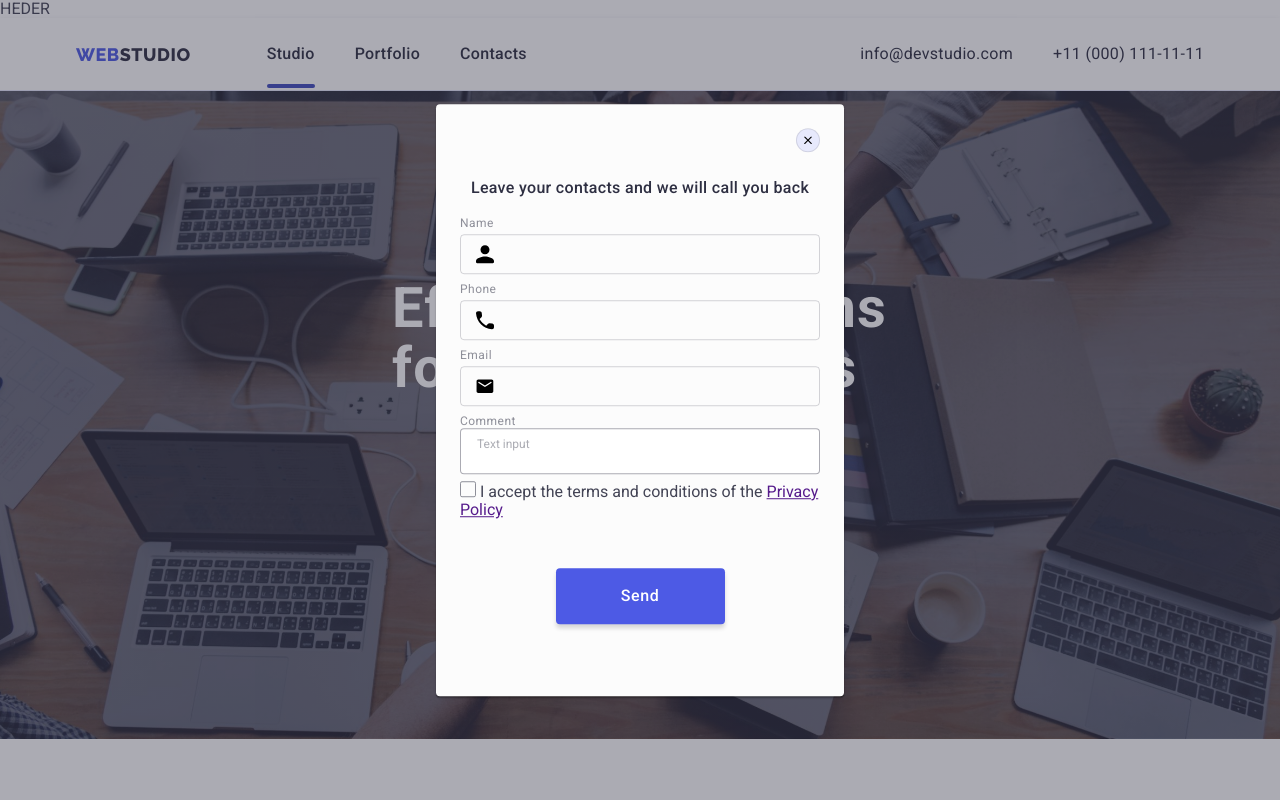
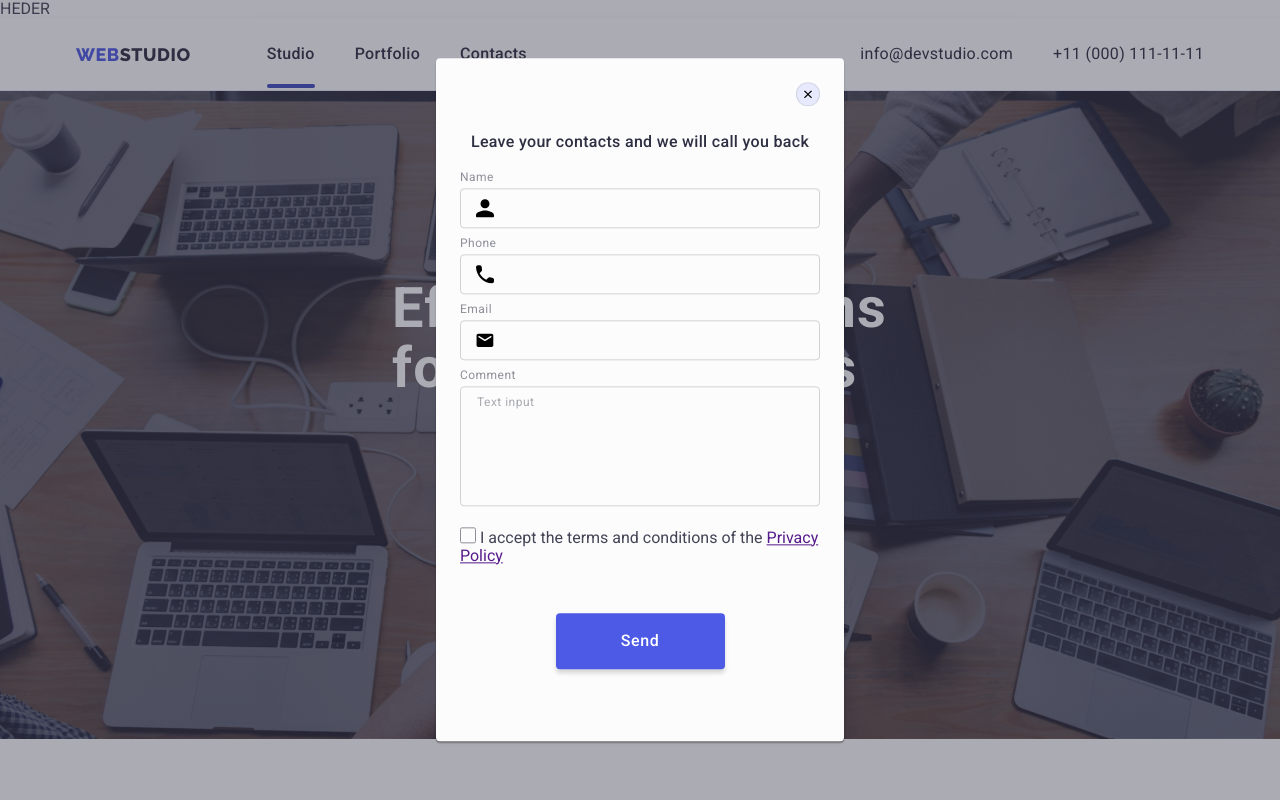
Before and after one commit to Chalaya22/goit-markup-hw-06, a plain HTML site: page index.html in a window 1280 px wide. Shown: the top 800 px of the page. Drawn offline with nearby package versions, Linux system fonts and the light colour scheme.

Commit message:
textaria

```diff
--- a/css/styles.css
+++ b/css/styles.css
@@ -675,17 +675,28 @@ address {
   transform: translateY(-50%);
   transition: fill 250ms cubic-bezier(0.4, 0, 0.2, 1);
 }
+/* =======textaria========== */
+.form-item-textaria {
+  margin-bottom: 16px;
+}
 
 .modal-form-massage {
   resize: none;
   width: 100%;
-  height: 100%;
+  height: 120px;
+  font-size: 12px;
+  line-height: 1.17;
+  letter-spacing: 0.04em;
+
   padding: 8px 16px;
-  border: 1px solid rgba(46, 47, 66, 0.4);
+  border: 1px solid rgba(46, 47, 66, 0.2);
   border-radius: 4px;
-  color: #2e2f42;
+  background-color: transparent;
+  outline: transparent;
+  color: rgba(46, 47, 66, 0.4);
   transition: border-color 250ms cubic-bezier(0.4, 0, 0.2, 1);
 }
+/* ========checkbox ============*/
 .modal-form-massage:focus {
   /* бордер по замовчуванню треба прибрати */
   outline: none;
--- a/index.html
+++ b/index.html
@@ -524,15 +524,15 @@
               </svg>
             </div>
           </div>
-
-          <label class="modal-form-field">
-            <span class="modal-form-imput-description">Comment</span>
+          <div class="form-item-textaria">
+            <label for=" user-comment" class="modal-form-field">Comment</label>
             <textarea
-              name="user-massage"
+              id=" user-comment"
+              name=" user-comment"
               class="modal-form-massage"
               placeholder="Text input"
             ></textarea>
-          </label>
+          </div>
 
           <label class="modal-form-check-desc">
             <input type="checkbox" name="user-police" class="modal-form-check" />
```
